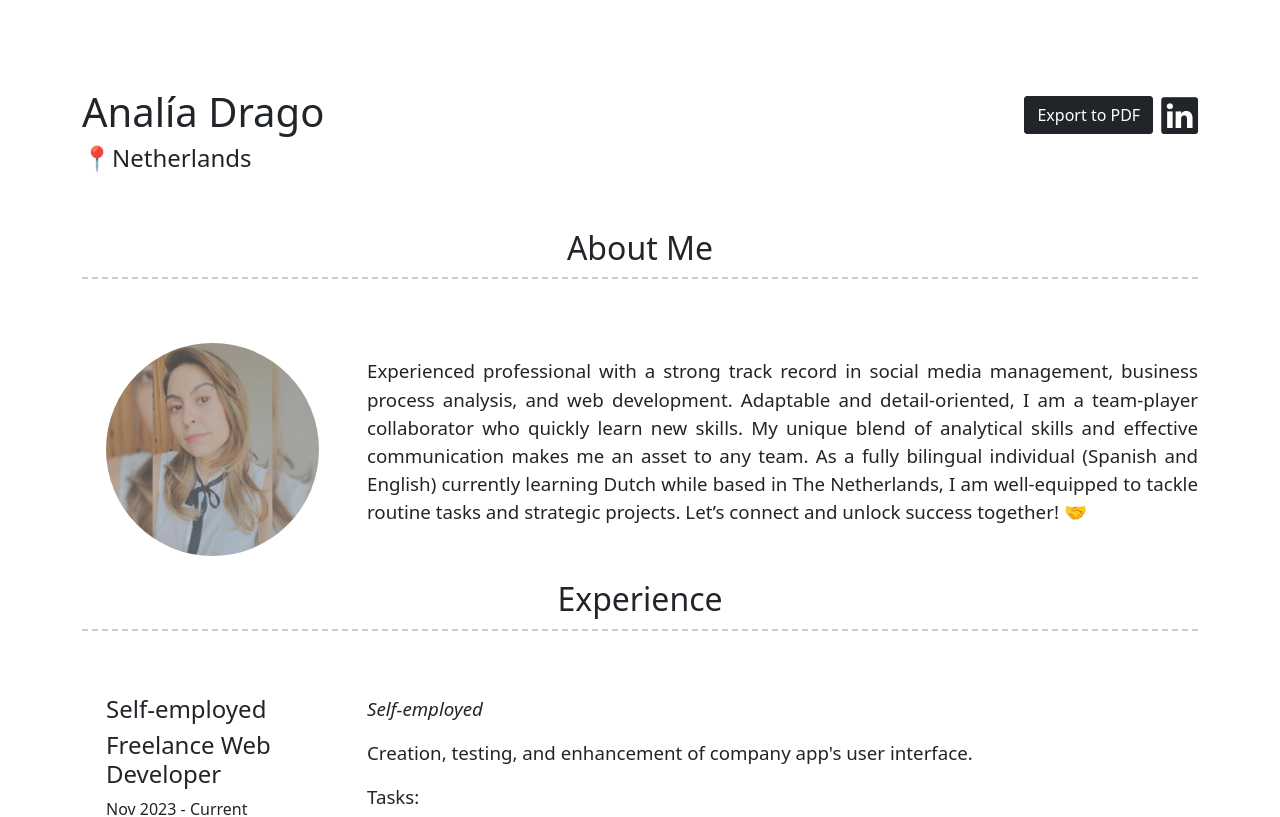
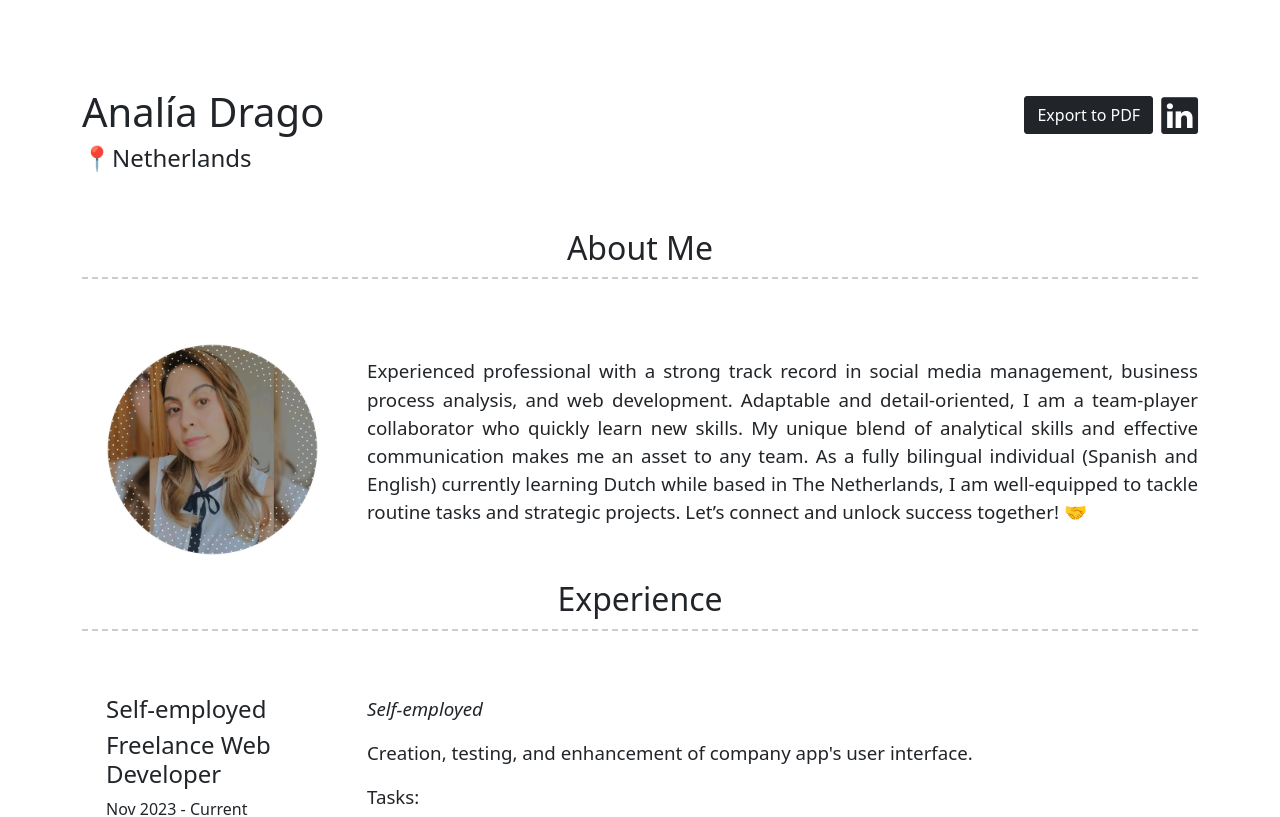
Before and after one commit to melabu/cv, an Angular app: page / in a window 1280 px wide. Shown: the top 817 px of the page. Built offline with nearby package versions, Linux system fonts and the light colour scheme.

Commit message:
Photo update

```diff
--- a/src/app/components/main-cv/main-cv.component.html
+++ b/src/app/components/main-cv/main-cv.component.html
@@ -6,7 +6,7 @@
       </div>
       <div class="row align-items-center">
         <div class="col-md-3">
-          <img class="container p-4 rounded-circle opacity-75" alt="personal_image" [src]="personalImage" />
+          <img class="container p-4 rounded-circle" alt="personal_image" [src]="personalImage" />
         </div>
         <div class="col-md-9">
           <div class="py-4 fw-light text-justify">
--- a/src/app/components/main-cv/main-cv.component.ts
+++ b/src/app/components/main-cv/main-cv.component.ts
@@ -10,7 +10,7 @@ import * as extraData from '../../../assets/data/extras.json';
 })
 export class MainCvComponent implements OnInit{
 
-  personalImage: string = "assets/images/fotocv2.jpg"
+  personalImage: string = "assets/images/fotocv.jpg"
   experienceData: any = expData;
   educationData: any = eduData;
   extrasData: any = extraData;
```
Also changed, not shown: 1 other file (tests, documents, lock files or other folders).
